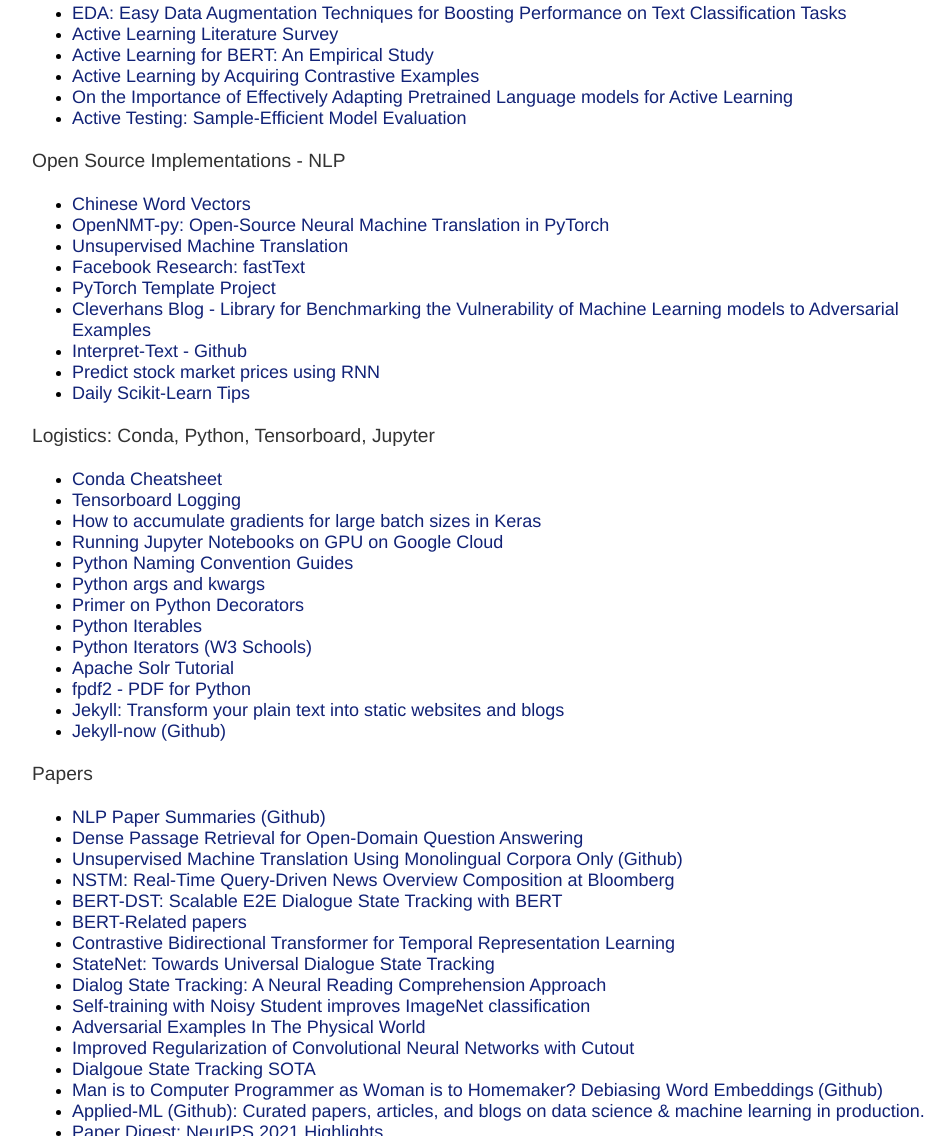
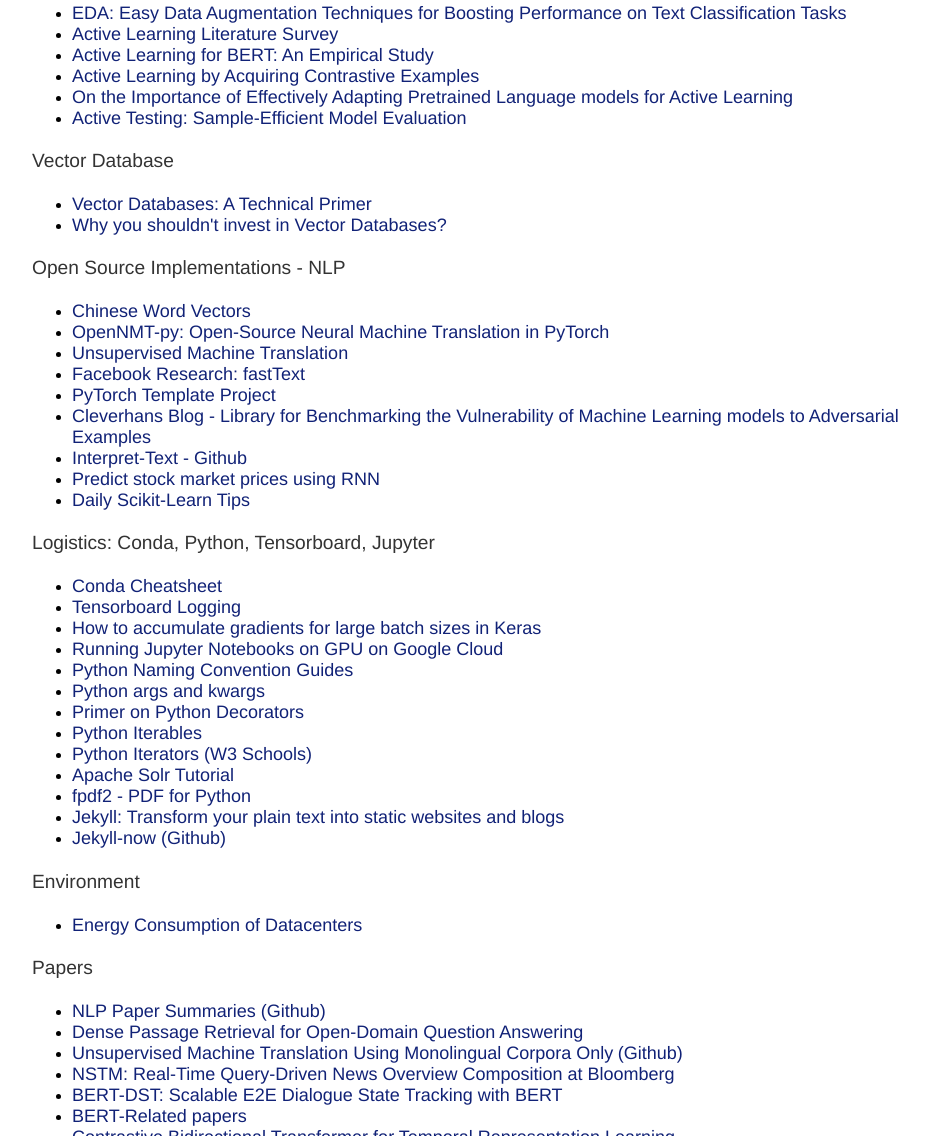
Before and after one commit to BrandonLiang/brandonliang.github.io, a plain HTML site: page nlp.html in a window 1280 px wide. Shown: the part 6265-7401 px from the top of the page, without its empty margins (160-1089 px from the left). Drawn offline with Linux system fonts and the light colour scheme.

Commit message:
Update nlp.html

```diff
--- a/nlp.html
+++ b/nlp.html
@@ -304,6 +304,11 @@
                           <li><a href="https://arxiv.org/abs/2104.08320" font size = "35">On the Importance of Effectively Adapting Pretrained Language models for Active Learning</a></li>
                           <li><a href="https://arxiv.org/pdf/2103.05331.pdf" font size = "35">Active Testing: Sample-Efficient Model Evaluation</a></li>
                         </ul>
+                        <p>Vector Database</p>
+                        <ul class="container">
+                          <li><a href="https://tge-data-web.nyc3.digitaloceanspaces.com/docs/Vector%20Databases%20-%20A%20Technical%20Primer.pdf" font size = "35">Vector Databases: A Technical Primer</a></li>
+                          <li><a href="https://blog.det.life/why-you-shouldnt-invest-in-vector-databases-c0cd3f59d23c" font size = "35">Why you shouldn't invest in Vector Databases?</a></li>
+                        </ul>
                         <p>Open Source Implementations - NLP</p>
                         <ul class="container">
                           <li><a href="https://github.com/Embedding/Chinese-Word-Vectors" font size = "35">Chinese Word Vectors</a></li>
@@ -331,6 +336,10 @@
                           <li><a href="https://github.com/PyFPDF/fpdf2" font size = "35">fpdf2 - PDF for Python</a></li>
                           <li><a href="https://jekyllrb.com/" font size = "35">Jekyll: Transform your plain text into static websites and blogs</a></li>
                           <li><a href="https://github.com/barryclark/jekyll-now" font size = "35">Jekyll-now (Github)</a></li>
+                        </ul>
+                        <p>Environment</p>
+                        <ul class="container">
+                          <li><a href="https://media.ccc.de/v/37c3-11796-energy_consumption_of_datacenters" font size = "35">Energy Consumption of Datacenters</a></li>
                         </ul>
                         <p>Papers</p>
                         <ul class="container">
```
